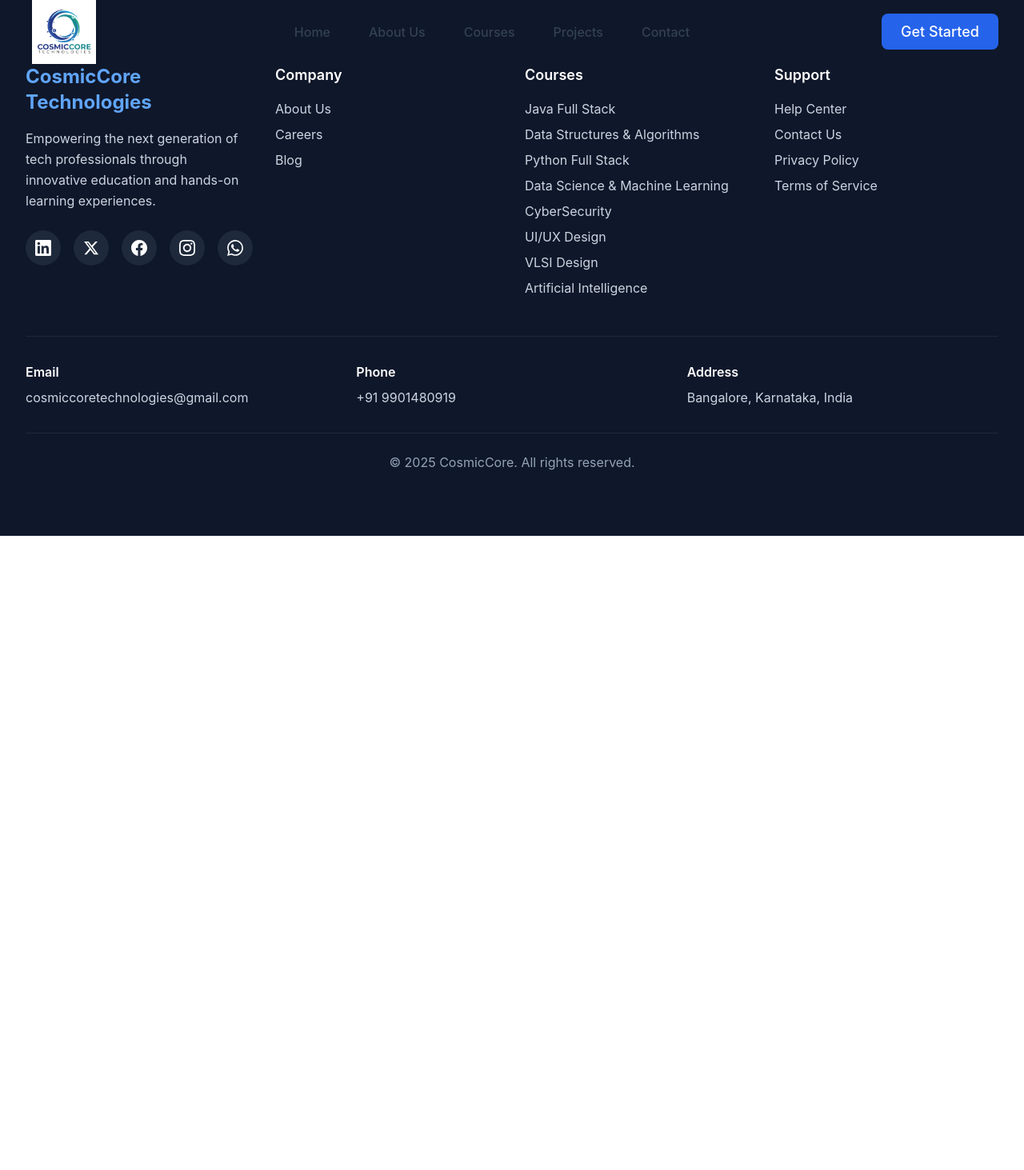
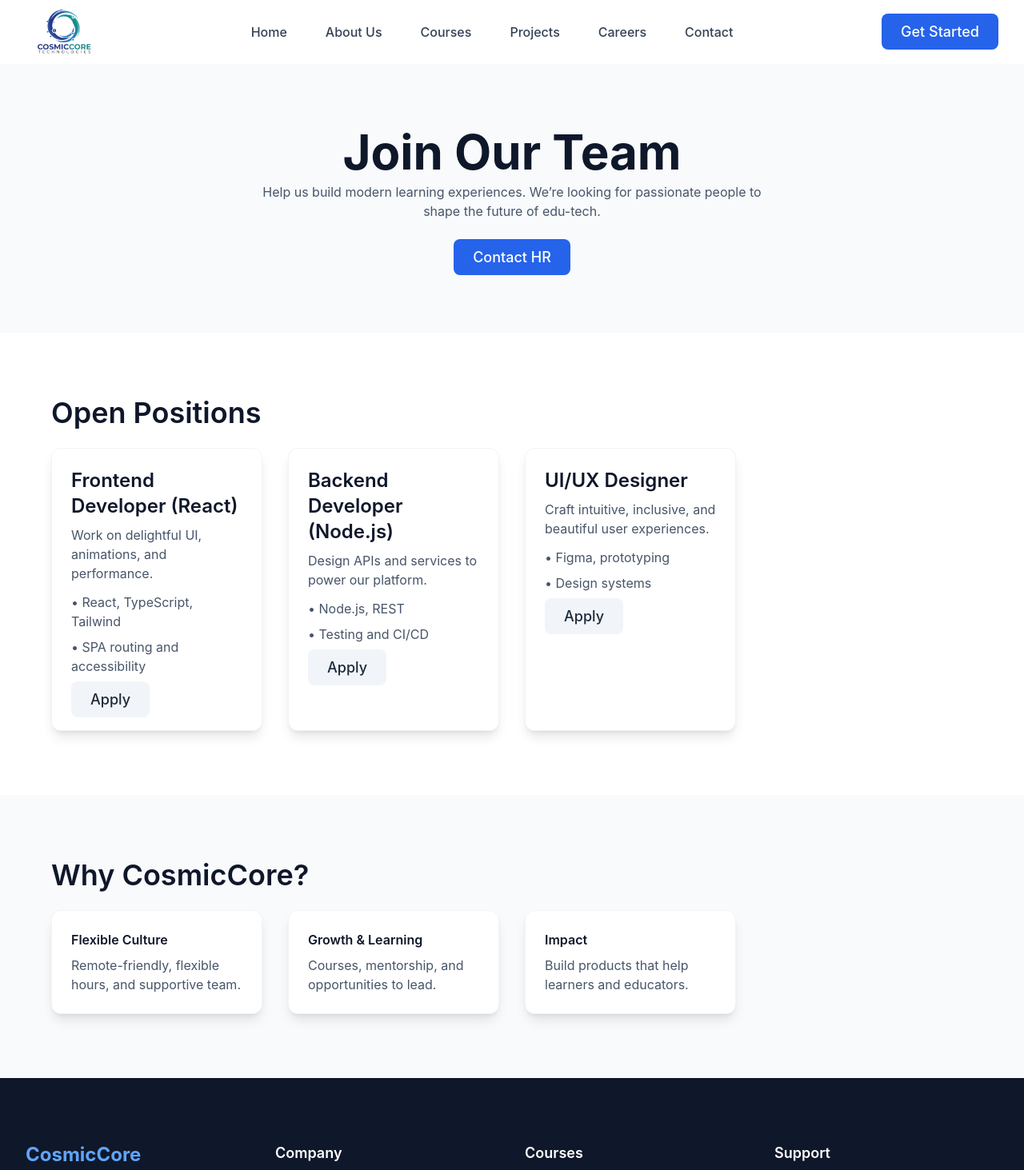
Before and after one commit to vamsireddy22/cosmic-core-website, a React (Create React App) app: page /careers in a window 1280 px wide. Shown: the top 1463 px of the page at 80% size. Before the commit the page ends 800 px from the top, so only its background shows below. Built offline with nearby package versions, Linux system fonts and the light colour scheme.

Commit message:
feat: add Careers page, route, and header link

```diff
--- a/src/App.tsx
+++ b/src/App.tsx
@@ -7,6 +7,7 @@
 import Courses from './pages/Courses';
 import Contact from './pages/Contact';
 import Projects from './pages/Projects';
+import Careers from './pages/Careers';
 
 
 
@@ -24,6 +25,7 @@
             <Route path="/about" element={<About />} />
             <Route path="/courses" element={<Courses />} />
             <Route path="/projects" element={<Projects />} />
+            <Route path="/careers" element={<Careers />} />
             <Route path="/contact" element={<Contact />} />
           </Routes>
         </main>
--- a/src/components/Header.tsx
+++ b/src/components/Header.tsx
@@ -46,6 +46,7 @@
     { name: 'About Us', path: '/about' },
     { name: 'Courses', path: '/courses' },
     { name: 'Projects', path: '/projects' },
+    { name: 'Careers', path: '/careers' },
     { name: 'Contact', path: '/contact' },
   ];
 
--- /dev/null
+++ b/src/pages/Careers.tsx
@@ -0,0 +1,88 @@
+import React from 'react';
+import { Link } from 'react-router-dom';
+
+const Careers: React.FC = () => {
+  return (
+    <div className="pt-20">
+      {/* Hero Section */}
+      <section className="section-padding bg-secondary-50">
+        <div className="container-custom text-center">
+          <h1 className="mobile-text-4xl font-bold text-secondary-900">Join Our Team</h1>
+          <p className="mt-2 text-secondary-600 max-w-2xl mx-auto">
+            Help us build modern learning experiences. We’re looking for passionate people to shape the future of edu-tech.
+          </p>
+          <div className="mt-8">
+            <Link to="/contact" className="btn-primary">Contact HR</Link>
+          </div>
+        </div>
+      </section>
+
+      {/* Open Roles */}
+      <section className="section-padding">
+        <div className="container-custom">
+          <h2 className="mobile-text-3xl font-semibold text-secondary-900 mb-6">Open Positions</h2>
+          <div className="mobile-grid">
+            <div className="mobile-card">
+              <h3 className="mobile-text-xl font-semibold text-secondary-900">Frontend Developer (React)</h3>
+              <p className="mt-2 text-secondary-600">Work on delightful UI, animations, and performance.</p>
+              <ul className="mt-3 space-y-2 text-secondary-600">
+                <li>• React, TypeScript, Tailwind</li>
+                <li>• SPA routing and accessibility</li>
+              </ul>
+              <div className="mt-4">
+                <Link to="/contact" className="btn-secondary">Apply</Link>
+              </div>
+            </div>
+
+            <div className="mobile-card">
+              <h3 className="mobile-text-xl font-semibold text-secondary-900">Backend Developer (Node.js)</h3>
+              <p className="mt-2 text-secondary-600">Design APIs and services to power our platform.</p>
+              <ul className="mt-3 space-y-2 text-secondary-600">
+                <li>• Node.js, REST</li>
+                <li>• Testing and CI/CD</li>
+              </ul>
+              <div className="mt-4">
+                <Link to="/contact" className="btn-secondary">Apply</Link>
+              </div>
+            </div>
+
+            <div className="mobile-card">
+              <h3 className="mobile-text-xl font-semibold text-secondary-900">UI/UX Designer</h3>
+              <p className="mt-2 text-secondary-600">Craft intuitive, inclusive, and beautiful user experiences.</p>
+              <ul className="mt-3 space-y-2 text-secondary-600">
+                <li>• Figma, prototyping</li>
+                <li>• Design systems</li>
+              </ul>
+              <div className="mt-4">
+                <Link to="/contact" className="btn-secondary">Apply</Link>
+              </div>
+            </div>
+          </div>
+        </div>
+      </section>
+
+      {/* Perks */}
+      <section className="section-padding bg-secondary-50">
+        <div className="container-custom">
+          <h2 className="mobile-text-3xl font-semibold text-secondary-900 mb-6">Why CosmicCore?</h2>
+          <div className="mobile-grid">
+            <div className="mobile-card">
+              <h3 className="font-semibold text-secondary-900">Flexible Culture</h3>
+              <p className="mt-2 text-secondary-600">Remote-friendly, flexible hours, and supportive team.</p>
+            </div>
+            <div className="mobile-card">
+              <h3 className="font-semibold text-secondary-900">Growth & Learning</h3>
+              <p className="mt-2 text-secondary-600">Courses, mentorship, and opportunities to lead.</p>
+            </div>
+            <div className="mobile-card">
+              <h3 className="font-semibold text-secondary-900">Impact</h3>
+              <p className="mt-2 text-secondary-600">Build products that help learners and educators.</p>
+            </div>
+          </div>
+        </div>
+      </section>
+    </div>
+  );
+};
+
+export default Careers;
```
